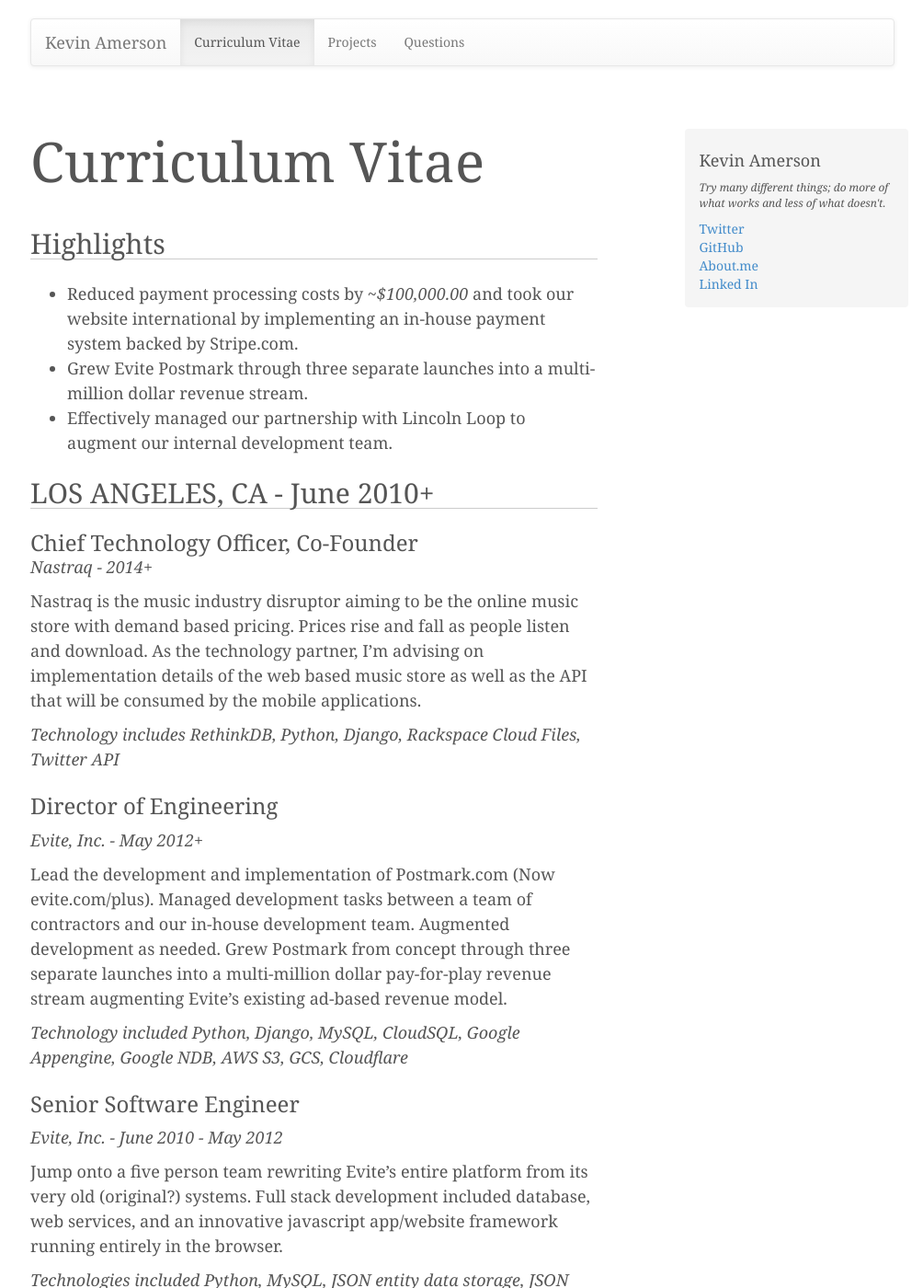
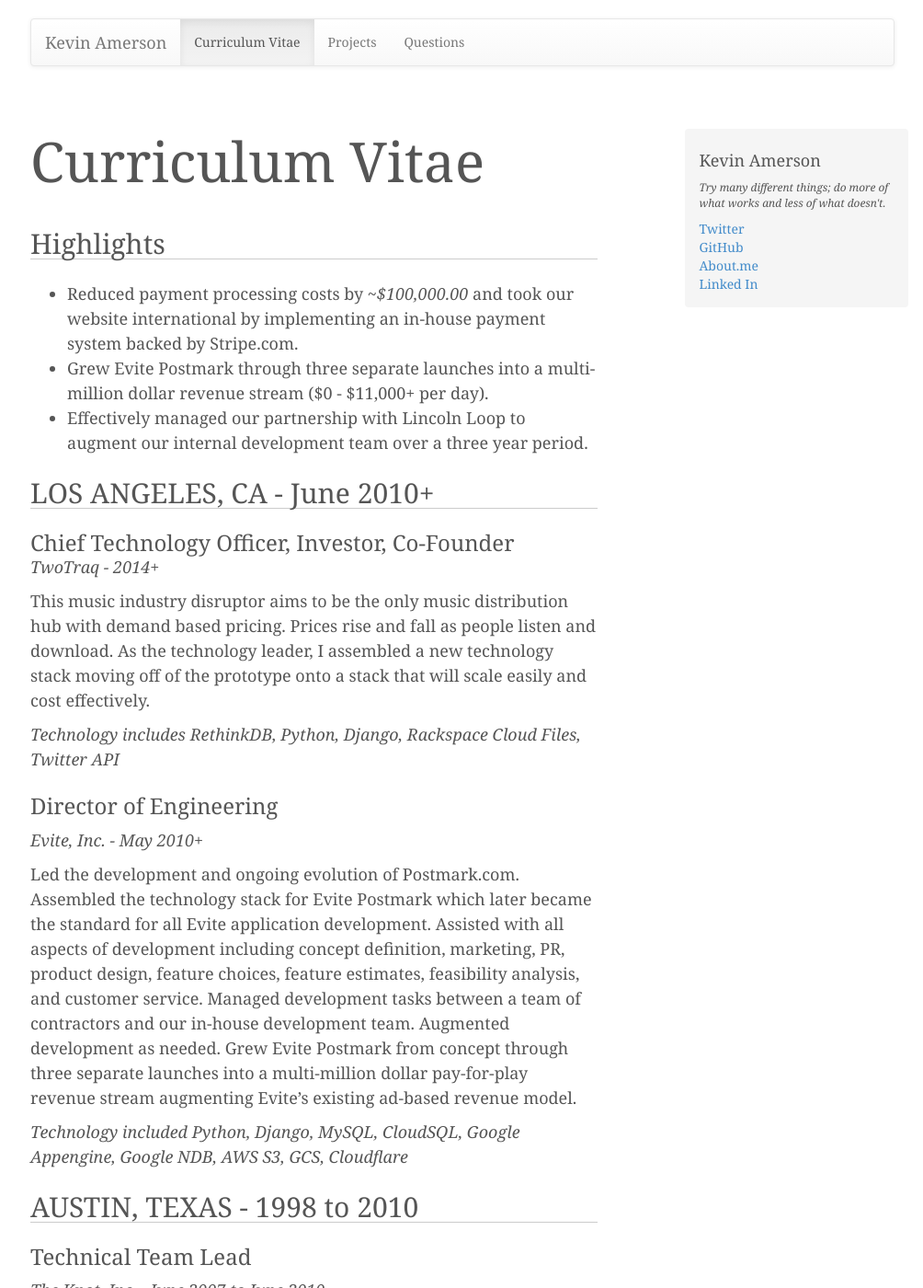
Before and after one commit to rayleyva/caoimhghin.github.io, a Jekyll site: the page built from cv.md, in a window 1280 px wide and 1400 px high. Shown: the whole window at 92% size, without its empty margins (137-1141 px from the left). Built offline with Jekyll 4.4.1, drawn with Linux system fonts in a browser that asks for light colours; nearby versions of some CDN libraries; some of the changed text lies outside the part shown.

Commit message:
updating cv

```diff
--- a/cv.md
+++ b/cv.md
@@ -9,38 +9,41 @@
 ## Highlights
 
 * Reduced payment processing costs by *~$100,000.00* and took our website international by implementing an in-house payment system backed by Stripe.com.
-* Grew Evite Postmark through three separate launches into a multi-million dollar revenue stream.
-* Effectively managed our partnership with Lincoln Loop to augment our internal development team.
+* Grew Evite Postmark through three separate launches into a multi-million dollar revenue stream ($0 - $11,000+ per day).
+* Effectively managed our partnership with Lincoln Loop to augment our internal development team over a three year period.
 
 ## LOS ANGELES, CA - June 2010+
 
-### Chief Technology Officer, Co-Founder
-*Nastraq - 2014+*
+### Chief Technology Officer, Investor, Co-Founder
+*TwoTraq - 2014+*
 
-Nastraq is the music industry disruptor aiming to be the online music store with demand based pricing. Prices rise and fall as people listen and download. As the technology partner, I'm advising on implementation details of the web based music store as well as the API that will be consumed by the mobile applications.
+This music industry disruptor aims to be the only music distribution hub with demand based pricing. Prices rise and fall
+as people listen and download. As the technology leader, I assembled a new technology stack moving off of the prototype
+onto a stack that will scale easily and cost effectively.
 
 *Technology includes RethinkDB, Python, Django, Rackspace Cloud Files, Twitter API*
 
 ### Director of Engineering
-*Evite, Inc. - May 2012+*
+*Evite, Inc. - May 2010+*
 
-Lead the development and implementation of Postmark.com (Now evite.com/plus). Managed development tasks between a team of contractors and our in-house development team. Augmented development as needed. Grew Postmark from concept through three separate launches into a multi-million dollar pay-for-play revenue stream augmenting Evite's existing ad-based revenue model.
+Led the development and ongoing evolution of Postmark.com. Assembled the technology stack for Evite Postmark which later
+became the standard for all Evite application development. Assisted with all aspects of development including concept definition,
+marketing, PR, product design, feature choices, feature estimates, feasibility analysis, and customer service. Managed
+development tasks between a team of contractors and our in-house development team. Augmented development as needed. Grew
+Evite Postmark from concept through three separate launches into a multi-million dollar pay-for-play revenue stream
+augmenting Evite's existing ad-based revenue model.
 
 *Technology included Python, Django, MySQL, CloudSQL, Google Appengine, Google NDB, AWS S3, GCS, Cloudflare*
-
-### Senior Software Engineer
-*Evite, Inc. - June 2010 - May 2012*
-
-Jump onto a five person team rewriting Evite's entire platform from its very old (original?) systems. Full stack development included database, web services, and an innovative javascript app/website framework running entirely in the browser.
-
-*Technologies included Python, MySQL, JSON entity data storage, JSON ReST Web Services, Javascript*
 
 ## AUSTIN, TEXAS - 1998 to 2010
 
 ### Technical Team Lead
 *The Knot, Inc. - June 2007 to June 2010*
 
-Print Media: Local enterprise services (ad sales, fulfillment, publishing and reporting). Main goal was to move all required functionality off a mainframe system onto modern internal platforms. Launched four distinct internal products covering the range of our print magazines and ad management needs: Vendor dashboard, vendor reviews, centralized / shared vendor data access, and content publisher system.
+Print Media: Local enterprise services (ad sales, fulfillment, publishing and reporting). Main goal was to move all required
+functionality off a mainframe system onto modern internal platforms. Launched four distinct internal products covering the
+range of our print magazines and ad management needs: Vendor dashboard, vendor reviews, centralized / shared vendor data access,
+and content publisher system.
 
 *Technologies included SQL Server, Microsoft .NET 3.5, Web Services (WCF)*
 
```
